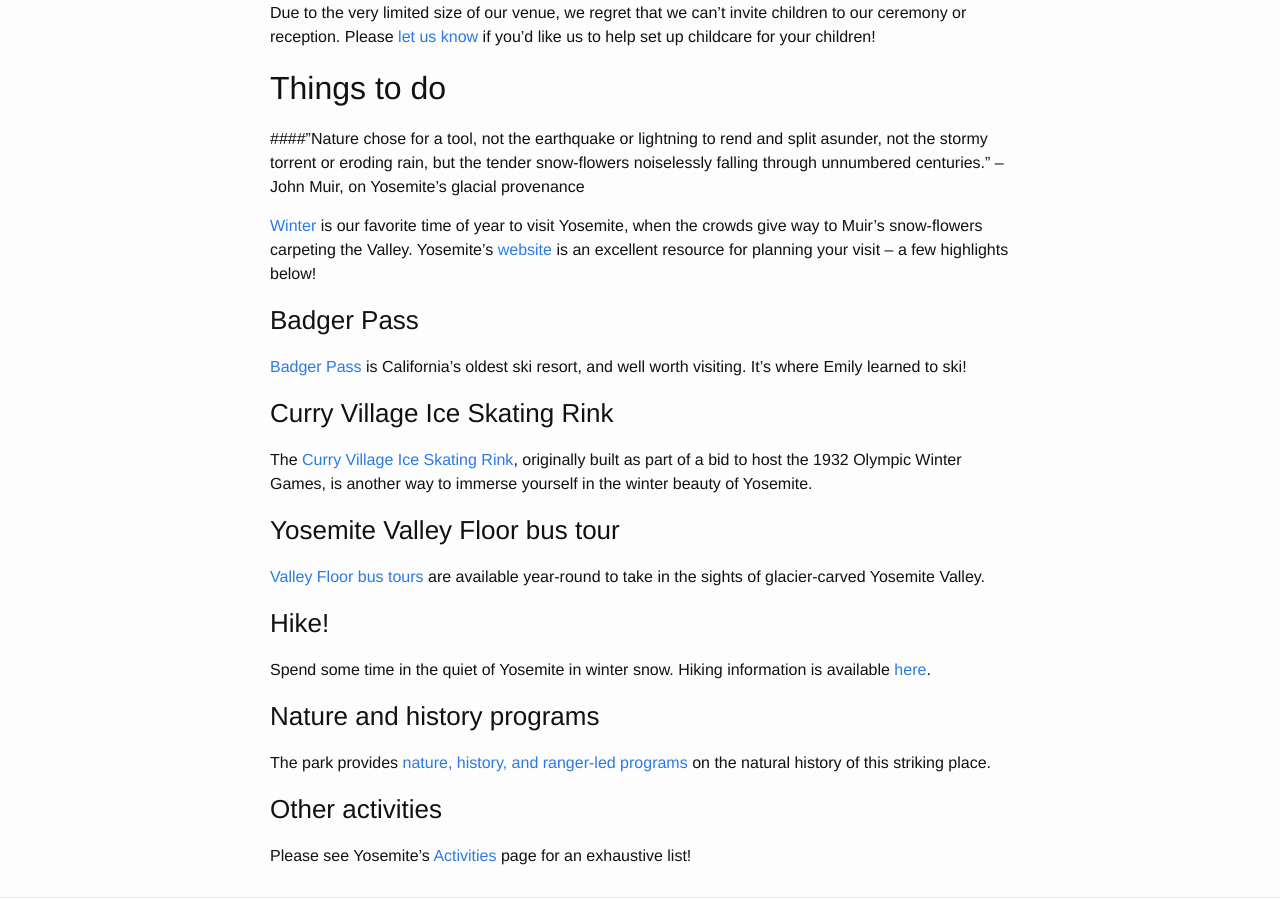
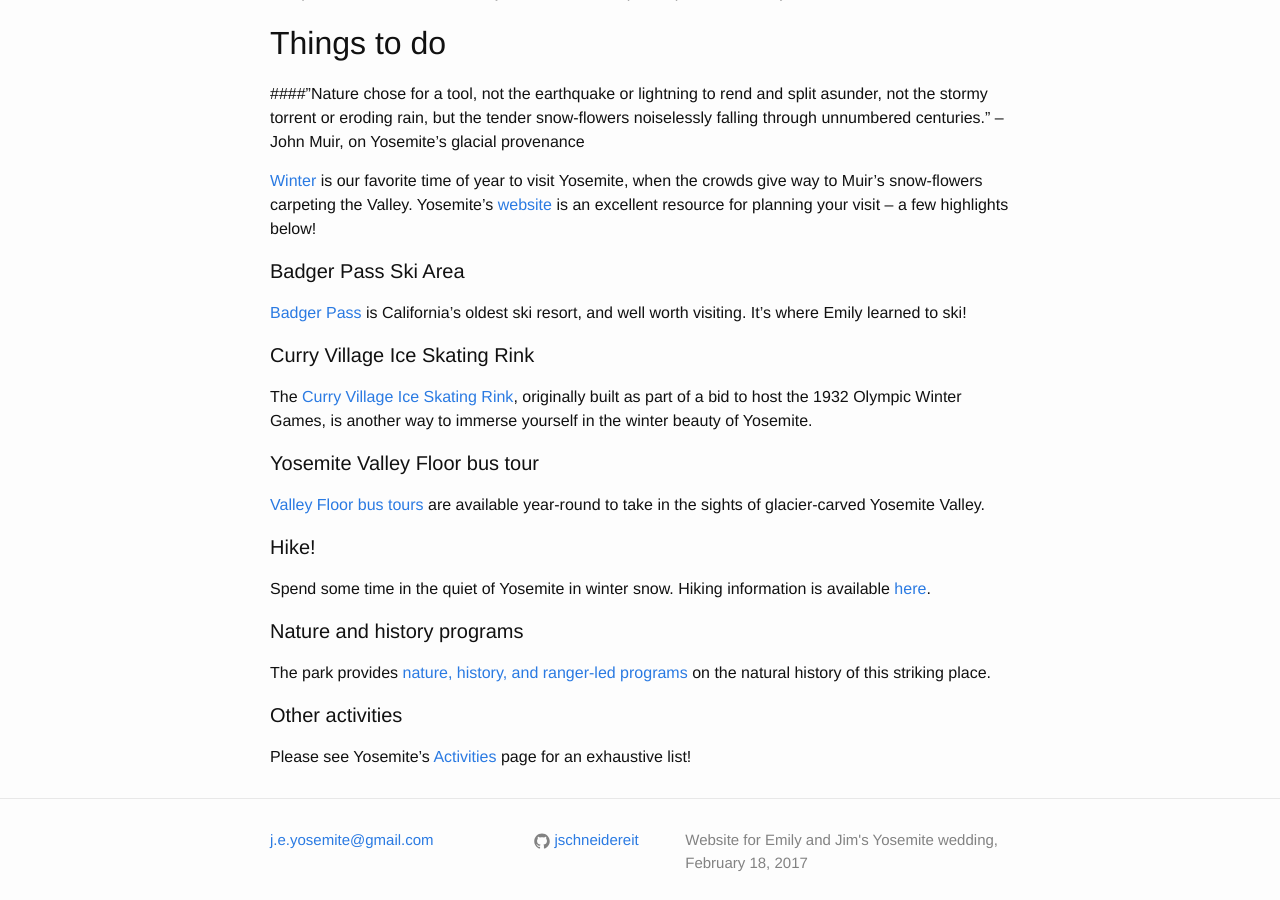
Before and after one commit to j-e-yosemite/j-e-yosemite.github.io, a Jekyll site: the page built from details.md, in a window 1280 px wide and 900 px high, scrolled down 1667 px. Built offline with Jekyll 4.4.1, drawn with Linux system fonts in a browser that asks for light colours.

Commit message:
Trying to make heading size differences more obvious

```diff
--- a/details.md
+++ b/details.md
@@ -33,26 +33,26 @@
 
 ## Travel and transport
 
-### Notable details
+#### Notable details
 * By law, tire chains must be carried in vehicles from October - April. The park's resource on [winter driving](http://www.travelyosemite.com/winter/winter-travel-conditions/) provides more information. For the latest updates on park conditions, call 209-372-0209.
 
 * The National Park Service collects an entrance [fee](http://www.nps.gov/yose/planyourvisit/fees.htm) per vehicle, which is good for seven days.
 
 * Don't leave any food in your vehicle -- black bears are part of Yosemite's spectacular biodiversity!
 
-### Airport
+#### Airport
 
 The closest airport is the Fresno Yosemite International Airport [(FAT)](http://www.flyfresno.com/). The distance from FAT to the Ahwahnee is 96 miles.
 
-### Directions
+#### Directions
 
 Whether you're traveling by [car, train, bus, or plane](http://www.travelyosemite.com/discover/getting-here/), we can't wait to see you! [Public transportation](http://www.yosemitepark.com/Files/Airport_Public_Transit_Web_Flyer_1.pdf) connects Yosemite to San Francisco, San Jose, Oakland, Fresno, and Merced.
 
-### Parking
+#### Parking
 
  All parking in Yosemite Valley is free of charge. At the Ahwahnee, valet parking is complimentary.
 
-### Yosemite Valley Shuttle
+#### Yosemite Valley Shuttle
 
 The free [Valley Shuttle](http://www.nps.gov/yose/planyourvisit/upload/valleyshuttle.pdf) makes stops at all Yosemite Valley destinations, including the Ahwahnee Hotel and Yosemite Lodge at the Falls. In the winter, the shuttle runs from 7:00 am to 10:00 pm every 30 minutes.
 
@@ -69,26 +69,26 @@
 
 [Winter](http://www.nps.gov/yose/planyourvisit/winter.htm) is our favorite time of year to visit Yosemite, when the crowds give way to Muir's snow-flowers carpeting the Valley. Yosemite's [website](http://www.travelyosemite.com/) is an excellent resource for planning your visit -- a few highlights below!
 
-### Badger Pass
+#### Badger Pass Ski Area
 
 [Badger Pass](http://www.travelyosemite.com/winter/yosemite-ski-snowboard-area/) is California's oldest ski resort, and well worth visiting. It's where Emily learned to ski!
 
-### Curry Village Ice Skating Rink
+#### Curry Village Ice Skating Rink
 
 The [Curry Village Ice Skating Rink](http://www.travelyosemite.com/winter/half-dome-village-ice-skating-rink/), originally built as part of a bid to host the 1932 Olympic Winter Games, is another way to immerse yourself in the winter beauty of Yosemite.
 
-### Yosemite Valley Floor bus tour
+#### Yosemite Valley Floor bus tour
 
 [Valley Floor bus tours](http://www.travelyosemite.com/things-to-do/guided-bus-tours/) are available year-round to take in the sights of glacier-carved Yosemite Valley.
 
-### Hike!
+#### Hike!
 
 Spend some time in the quiet of Yosemite in winter snow. Hiking information is available [here](http://www.travelyosemite.com/things-to-do/hiking/).
 
-### Nature and history programs
+#### Nature and history programs
 
 The park provides [nature, history, and ranger-led programs](http://www.travelyosemite.com/things-to-do/ranger-nature-programs/) on the natural history of this striking place.
 
-### Other activities
+#### Other activities
 
 Please see Yosemite's [Activities](http://www.travelyosemite.com/things-to-do/experience-yosemite-national-park/) page for an exhaustive list!
```
